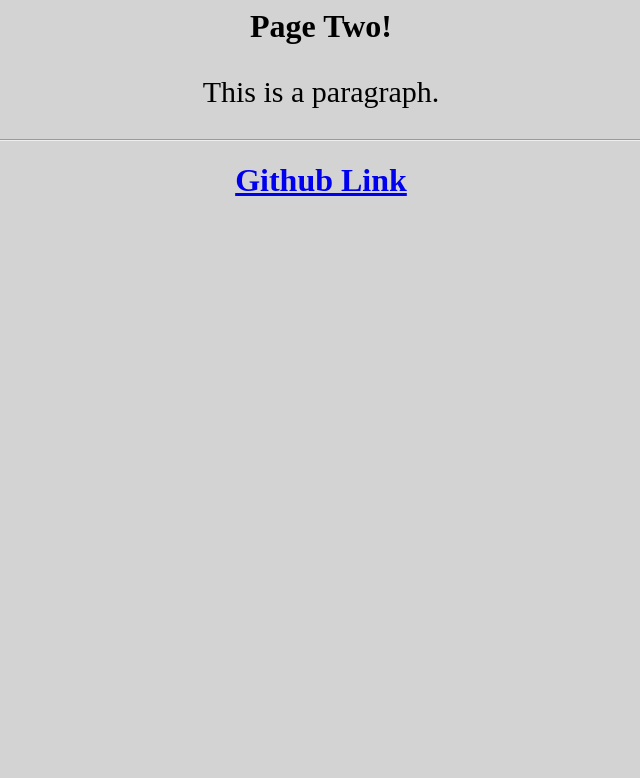
After one commit to JohnFuhrm12/Django-Web-App, a Django app: template hello/templates/page.html in a window 1280 px wide. The commit adds this page. Shown: the top 778 px of the page, without its empty margins (319-959 px from the left). Run offline with Django 4.2, Linux system fonts and the light colour scheme; the template is opened without the code that fills it, so the values that code supplies are empty.

Commit message:
Add files via upload

```diff
--- a/hello/templates/index.html
+++ b/hello/templates/index.html
@@ -1,11 +1,10 @@
 <!-- This is how to write HTML pages -->
-<!-- Links can also link to other website pages -->
 
 <html>
     <head>
         <meta charset="UTF-8">
         <meta name="description" content="This is a website description">
-        <title>My Website</title>
+        <title>Django Site</title>
         {% load static %}
         <link rel="stylesheet" href="{% static 'styles.css'%}">
     </head>
@@ -13,8 +12,9 @@
         <h1>Hello World!</h1>
         <p>This is a paragraph.</p>
         <p>This is another block of text.</p>
+        <a href="page.html"><h2>Go to page 2</h2></a>
         <hr>
-        <a href="https://github.com/JohnFuhrm12" target="-blank"><h1>Github Link</h1></a>
+        <a href="https://github.com/JohnFuhrm12" target="-blank"><h2>Github Link</h2></a>
         <img width="200" height ="250" src="../static/palm.jpg" alt="palm tree" class="center"/>
     </body>
 </html>
--- /dev/null
+++ b/hello/templates/page.html
@@ -0,0 +1,15 @@
+<html>
+    <head>
+        <meta charset="UTF-8">
+        <meta name="description" content="This is a website description">
+        <title>Django Site</title>
+        {% load static %}
+        <link rel="stylesheet" href="{% static 'styles.css'%}">
+    </head>
+    <body>
+        <h1>Page Two!</h1>
+        <p>This is a paragraph.</p>
+        <hr>
+        <a href="https://github.com/JohnFuhrm12" target="-blank"><h1>Github Link</h1></a>
+    </body>
+</html>
```
